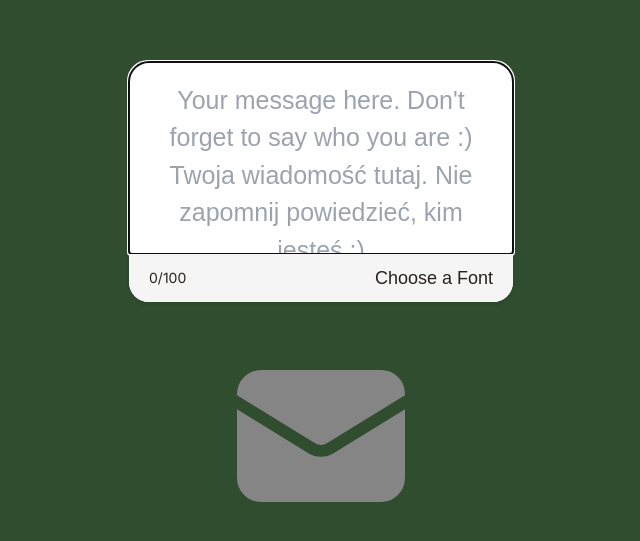
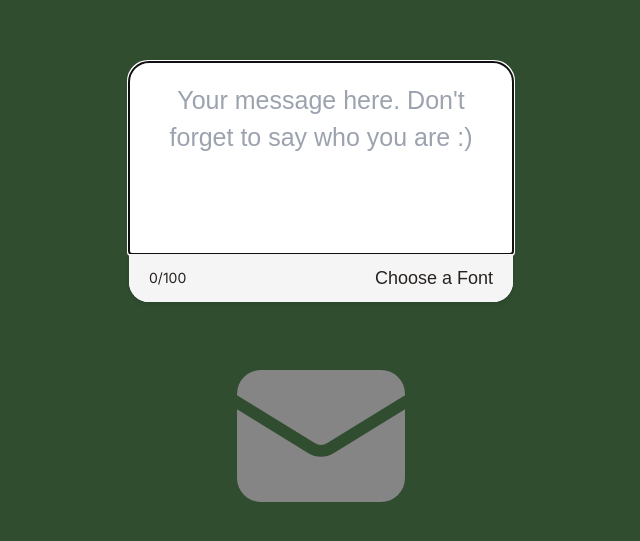
Before and after one commit to jmholzer/greeting-card, a Next.js app: page /sign in a window 1280 px wide. Shown: the part 103-644 px from the top of the page, without its empty margins (319-959 px from the left). Built offline with nearby package versions, Linux system fonts and the light colour scheme; a web font is replaced by a local one.

Commit message:
Remove polish

```diff
--- a/components/SignForm/SignForm.tsx
+++ b/components/SignForm/SignForm.tsx
@@ -8,8 +8,7 @@ import { fontFamilyMap } from '@/app/fonts';
 
 const fonts = Object.keys(fontFamilyMap);
 const characterLimit = 100;
-const placeholder = `Your message here. Don't forget to say who you are :)
-Twoja wiadomość tutaj. Nie zapomnij powiedzieć, kim jesteś :)`;
+const placeholder = `Your message here. Don't forget to say who you are :)`;
 
 export default function SignForm() {
   const [isFontMenuOpen, setIsFontMenuOpen] = useState(false);
```
